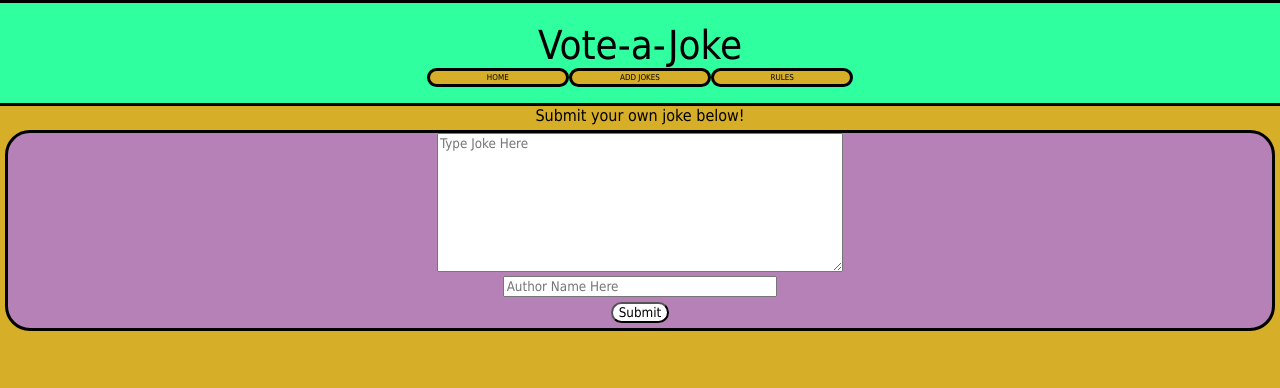
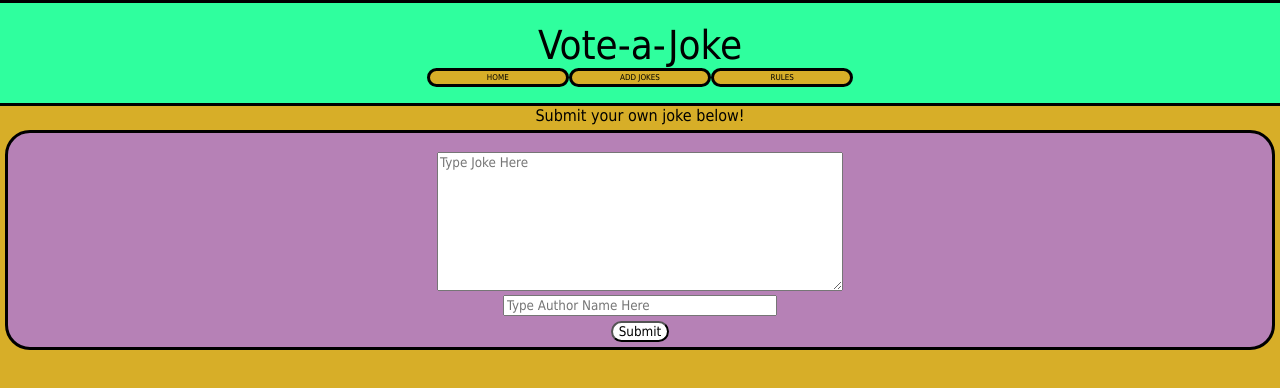
Before and after one commit to michaeljgrieshaber/Code-Jokes, a React (Create React App) app in the folder client/: page /Create in a window 1280 px wide. Shown: the top 388 px of the page. Built offline with nearby package versions, Linux system fonts and the light colour scheme; no server answers.

Commit message:
form update

```diff
--- a/client/src/Components/Form.jsx
+++ b/client/src/Components/Form.jsx
@@ -1,7 +1,7 @@
 export default function Form(props) {
   return (
     <form onSubmit={props.handleSubmit} className="form">
-      <label></label>
+      <br />
       <textarea
         placeholder="Type Joke Here"
         className="jokeInput"
@@ -11,9 +11,8 @@ export default function Form(props) {
       />
       <br />
 
-      <label></label>
       <input
-        placeholder="Author Name Here"
+        placeholder="Type Author Name Here"
         className="authorInput"
         type="text"
         value={props.author}
```
